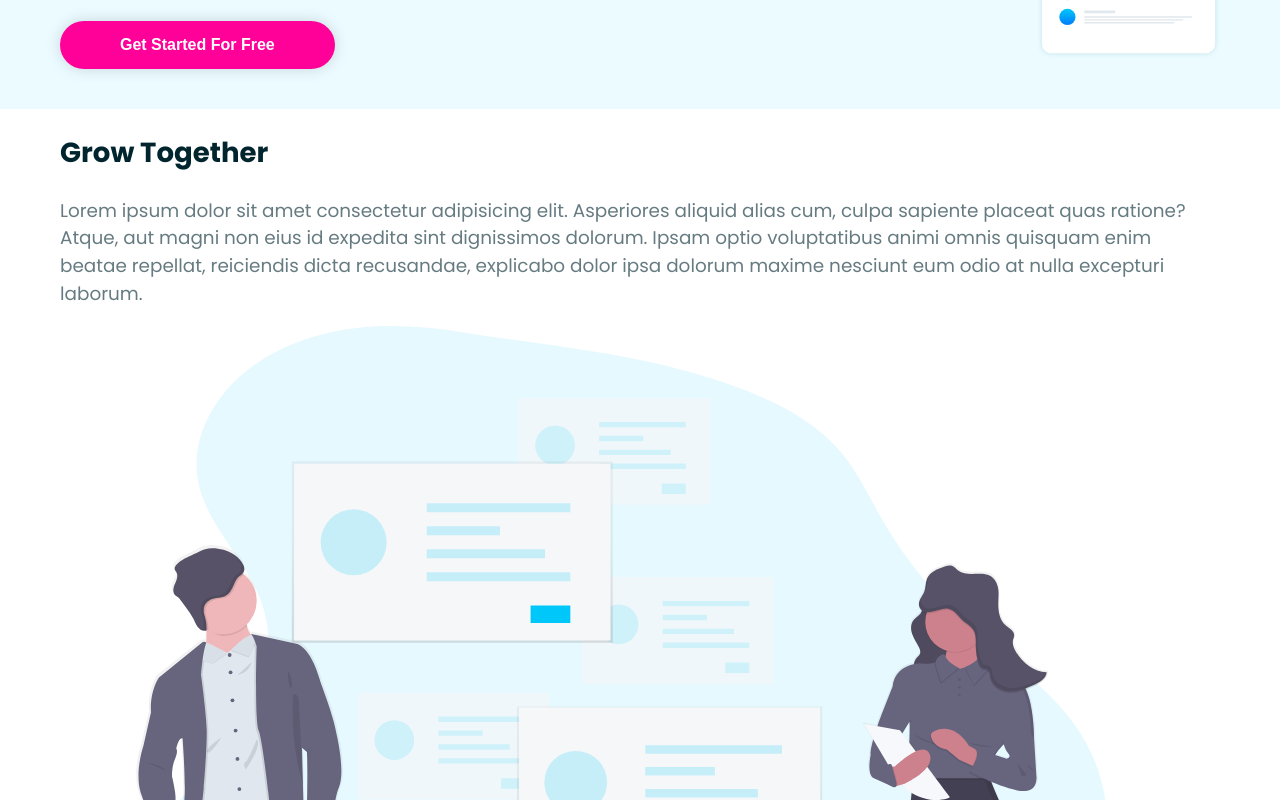
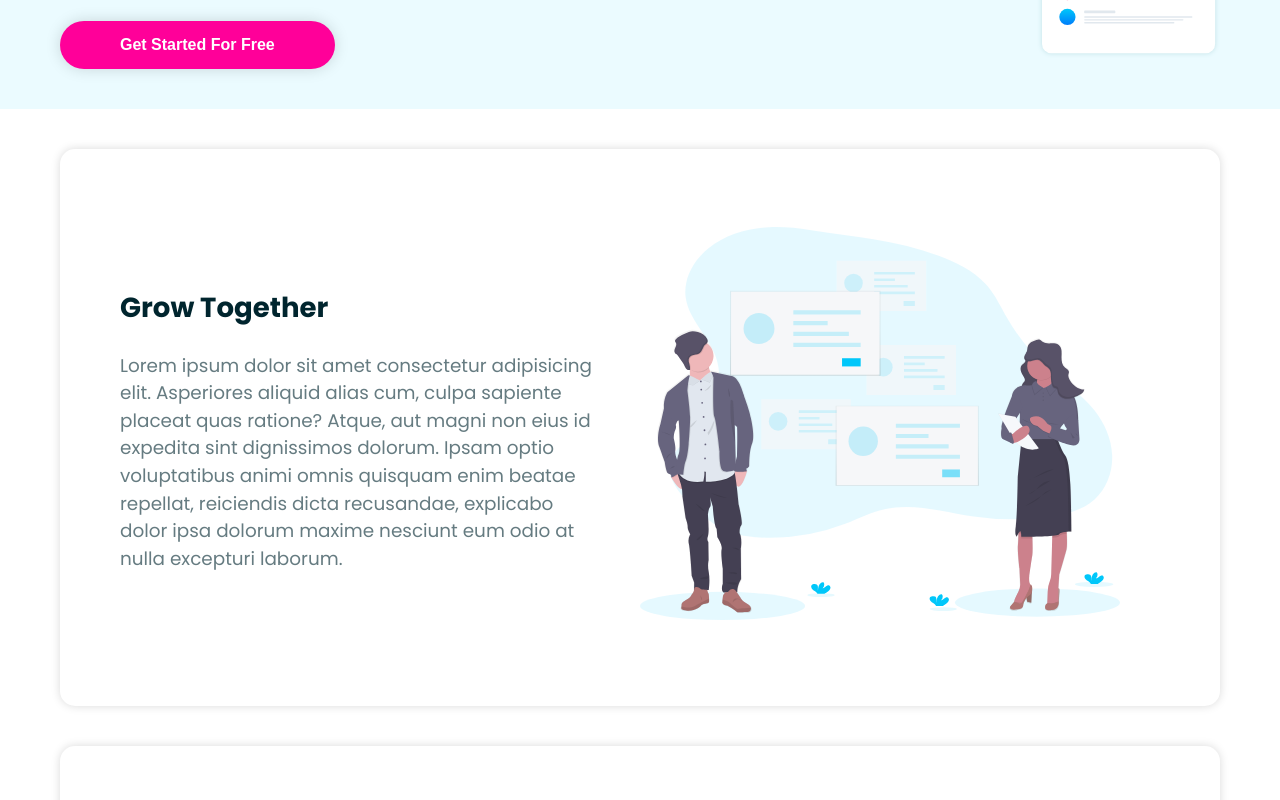
Before and after one commit to serhatbek/styled-components, a React (Vite) app: page / in a window 1280 px wide. Shown: the part 480-1280 px from the top of the page. Built offline with nearby package versions, Linux system fonts and the light colour scheme.

Commit message:
add card styling

```diff
--- a/src/App.jsx
+++ b/src/App.jsx
@@ -1,9 +1,8 @@
 import { Container } from './styles/Container.styled';
-import { Header } from './components';
+import { Card, Header } from './components';
 import { ThemeProvider } from 'styled-components';
 import GlobalStyles from './styles/GlobalStyles.js';
 import { cardItems } from './data/content.js';
-import Card from './components/Card/Card.jsx';
 
 const theme = {
   colors: {
@@ -20,9 +19,10 @@ function App() {
       <GlobalStyles />
       <Header />
       <Container>
-        {cardItems?.map((item) => (
+        {cardItems?.map((item, index) => (
           <Card
-            key={item.id}
+            key={index}
+            id={item.id}
             title={item.title}
             text={item.text}
             img={item.img}
--- a/src/components/Card/Card.jsx
+++ b/src/components/Card/Card.jsx
@@ -1,8 +1,9 @@
 import React from 'react';
+import StyledCard from './Card.styled';
 
-const Card = ({ title, text, img }) => {
+const Card = ({ id, title, text, img }) => {
   return (
-    <div>
+    <StyledCard layout={id % 2 === 0 ? 'row-reverse' : 'row'}>
       <div>
         <h2>{title}</h2>
         <p>{text}</p>
@@ -10,7 +11,7 @@ const Card = ({ title, text, img }) => {
       <figure>
         <img src={img} alt='' />
       </figure>
-    </div>
+    </StyledCard>
   );
 };
 
--- /dev/null
+++ b/src/components/Card/Card.styled.js
@@ -0,0 +1,23 @@
+import styled from 'styled-components';
+
+const StyledCard = styled.div`
+  display: flex;
+  align-items: center;
+  background-color: #fff;
+  border-radius: 15px;
+  margin: 40px 0;
+  padding: 60px;
+  box-shadow: 0 0 10px rgba(0, 0, 0, 0.15);
+  flex-direction: ${({ layout }) => layout};
+
+  @media screen and (max-width: ${({ theme }) => theme.mobile}) {
+    flex-direction: column;
+  }
+
+  div,
+  figure {
+    flex: 1;
+  }
+`;
+
+export default StyledCard;
--- a/src/components/index.jsx
+++ b/src/components/index.jsx
@@ -1 +1,2 @@
 export { default as Header } from './Header/Header';
+export { default as Card } from './Card/Card';
--- a/src/data/content.js
+++ b/src/data/content.js
@@ -5,19 +5,19 @@ import img3 from '/images/illustration-your-users.svg';
 
 export const cardItems = [
   {
-    id: useId,
+    id: 1,
     title: 'Grow Together',
     text: 'Lorem ipsum dolor sit amet consectetur adipisicing elit. Asperiores aliquid alias cum, culpa sapiente placeat quas ratione? Atque, aut magni non eius id expedita sint dignissimos dolorum. Ipsam optio voluptatibus animi omnis quisquam enim beatae repellat, reiciendis dicta recusandae, explicabo dolor ipsa dolorum maxime nesciunt eum odio at nulla excepturi laborum.',
     img: img1,
   },
   {
-    id: useId,
+    id: 2,
     title: 'Flowing Conversations',
     text: 'Lorem ipsum dolor sit amet consectetur adipisicing elit. Asperiores aliquid alias cum, culpa sapiente placeat quas ratione? Atque, aut magni non eius id expedita sint dignissimos dolorum. Ipsam optio voluptatibus animi omnis quisquam enim beatae repellat, reiciendis dicta recusandae, explicabo dolor ipsa dolorum maxime nesciunt eum odio at nulla excepturi laborum.',
     img: img2,
   },
   {
-    id: useId,
+    id: 3,
     title: 'Together Flowing',
     text: 'Lorem ipsum dolor sit amet consectetur adipisicing elit. Asperiores aliquid alias cum, culpa sapiente placeat quas ratione? Atque, aut magni non eius id expedita sint dignissimos dolorum. Ipsam optio voluptatibus animi omnis quisquam enim beatae repellat, reiciendis dicta recusandae, explicabo dolor ipsa dolorum maxime nesciunt eum odio at nulla excepturi laborum.',
     img: img3,
```
